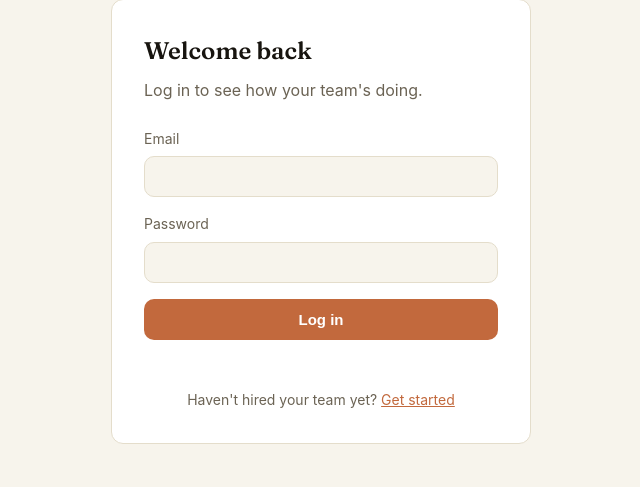
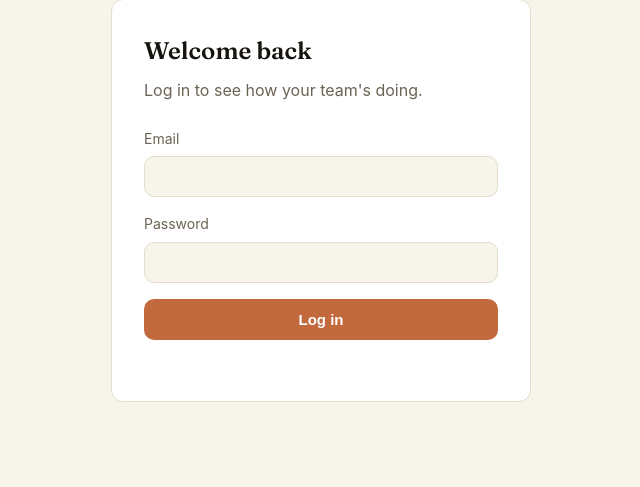
Before and after one commit to nandanreddy077-spec/roster, a FastAPI app: page /login in a window 1280 px wide. Shown: the part 114-601 px from the top of the page, without its empty margins (319-959 px from the left). Run offline with FastAPI, Linux system fonts and the light colour scheme.

Commit message:
Make request-access onboarding the standing default
Removes the last self-serve discovery path (login page's "Get started"
link) and records in DESIGN.md that this is no longer a temporary
KYC workaround with a planned reversion.

Co-Authored-By: Claude Sonnet 5 <noreply@anthropic.com>

```diff
--- a/agent/templates/login.html
+++ b/agent/templates/login.html
@@ -33,8 +33,6 @@
     <button type="submit" class="btn btn-primary">Log in</button>
     <div class="err">{{ error or "" }}</div>
   </form>
-
-  <p class="portal-foot">Haven't hired your team yet? <a href="/signup">Get started</a></p>
 </div>
 </body>
 </html>
```
Also changed, not shown: DESIGN.md (+1 -0 lines).
